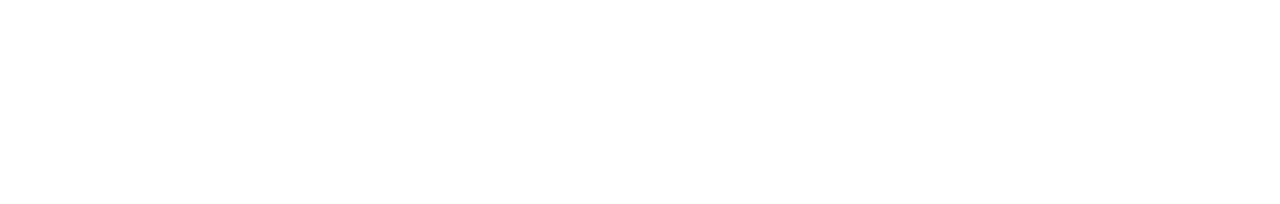
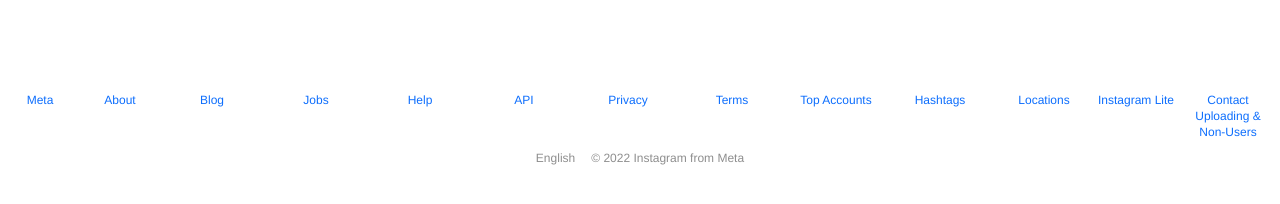
Before and after one commit to shchnk1103/PocketBook, a Vue app in the folder frontend/: page / in a window 1280 px wide. Shown: the part 720-924 px from the top of the page. Before the commit the page ends 800 px from the top, so only its background shows below. Built offline with nearby package versions, Linux system fonts and the light colour scheme.

Commit message:
add Footer

```diff
--- /dev/null
+++ b/frontend/src/components/Footer.vue
@@ -0,0 +1,129 @@
+<template>
+  <div class="row" style="margin-bottom: 52px; display: flex; margin-top: 80px">
+    <div class="container-fluid">
+      <div class="row" style="margin-top: 24px">
+        <div
+          class="col"
+          style="
+            padding: 0;
+            align-content: stretch;
+            line-height: 18px;
+            width: 10px;
+          "
+        >
+          <a href="" class="a-custom">
+            <div class="font-xl">Meta</div>
+          </a>
+        </div>
+        <div
+          class="col"
+          style="
+            padding: 0;
+            align-content: stretch;
+            line-height: 18px;
+            width: 10px;
+          "
+        >
+          <a href="" class="a-custom">
+            <div class="font-xl">About</div>
+          </a>
+        </div>
+        <div class="col">
+          <a href="" class="a-custom">
+            <div class="font-xl">Blog</div>
+          </a>
+        </div>
+        <div class="col">
+          <a href="" class="a-custom">
+            <div class="font-xl">Jobs</div>
+          </a>
+        </div>
+        <div class="col">
+          <a href="" class="a-custom">
+            <div class="font-xl">Help</div>
+          </a>
+        </div>
+        <div class="col">
+          <a href="" class="a-custom">
+            <div class="font-xl">API</div>
+          </a>
+        </div>
+        <div class="col">
+          <a href="" class="a-custom">
+            <div class="font-xl">Privacy</div>
+          </a>
+        </div>
+        <div class="col">
+          <a href="" class="a-custom">
+            <div class="font-xl">Terms</div>
+          </a>
+        </div>
+        <div class="col">
+          <a href="" class="a-custom">
+            <div class="font-xl">Top Accounts</div>
+          </a>
+        </div>
+        <div class="col">
+          <a href="" class="a-custom">
+            <div class="font-xl">Hashtags</div>
+          </a>
+        </div>
+        <div class="col">
+          <a href="" class="a-custom">
+            <div class="font-xl">Locations</div>
+          </a>
+        </div>
+        <div class="col" style="padding: 0">
+          <a href="" class="a-custom">
+            <div class="font-xl">Instagram Lite</div>
+          </a>
+        </div>
+        <div class="col">
+          <a href="" class="a-custom">
+            <div class="font-xl">Contact Uploading & Non-Users</div>
+          </a>
+        </div>
+      </div>
+      <div class="row">
+        <div class="english">
+          <span>English</span>
+          <span style="margin-left: 16px">© 2022 Instagram from Meta</span>
+        </div>
+      </div>
+    </div>
+  </div>
+</template>
+
+<script>
+export default {
+  name: "FooterBar",
+};
+</script>
+
+<style scoped>
+.font-xl {
+  font-size: 12px;
+  line-height: 16px;
+  margin: -2px 0 -3px;
+}
+
+.a-custom {
+  flex-direction: column;
+  margin: 0;
+  padding: 0;
+  text-decoration: none;
+}
+
+.english {
+  margin-top: 12px;
+  margin-bottom: 12px;
+  color: rgba(var(--f52, 142, 142, 142), 1);
+  display: inline-block;
+  cursor: pointer;
+  position: relative;
+  vertical-align: top;
+  font-size: 12px;
+  font-weight: 400;
+  font-family: inherit;
+}
+</style>
--- a/frontend/src/views/LoginPage.vue
+++ b/frontend/src/views/LoginPage.vue
@@ -10,11 +10,14 @@
       <LoginPageRight />
       <div class="col-1"></div>
     </div>
+    <!-- Footer -->
+    <FooterBar />
   </div>
 </template>
 
 <script>
 import LoginPageRight from "@/components/LoginPageRight.vue";
+import FooterBar from "@/components/Footer.vue";
 
 export default {
   name: "LoginPage",
@@ -25,6 +28,7 @@
   },
   components: {
     LoginPageRight,
+    FooterBar,
   },
 };
 </script>
```
Also changed, not shown: 2 other files (tests, documents, lock files or other folders).
